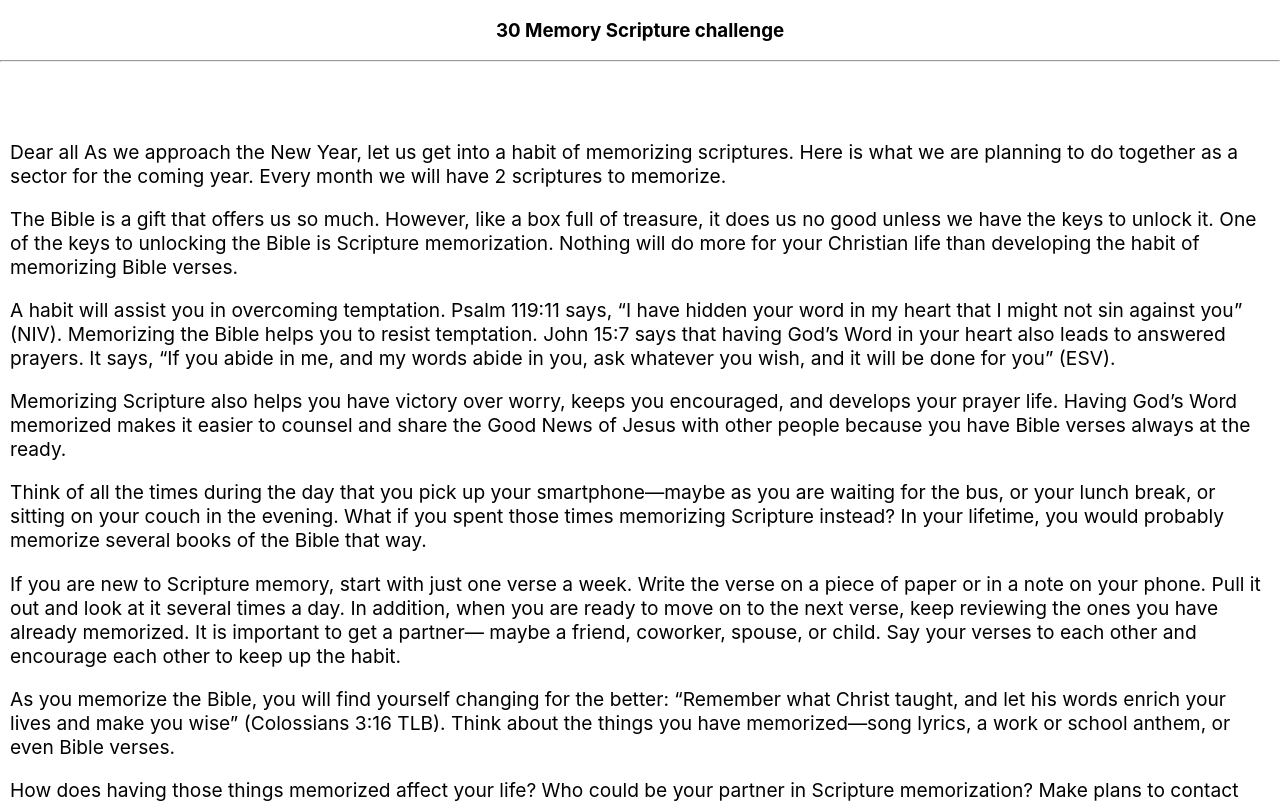
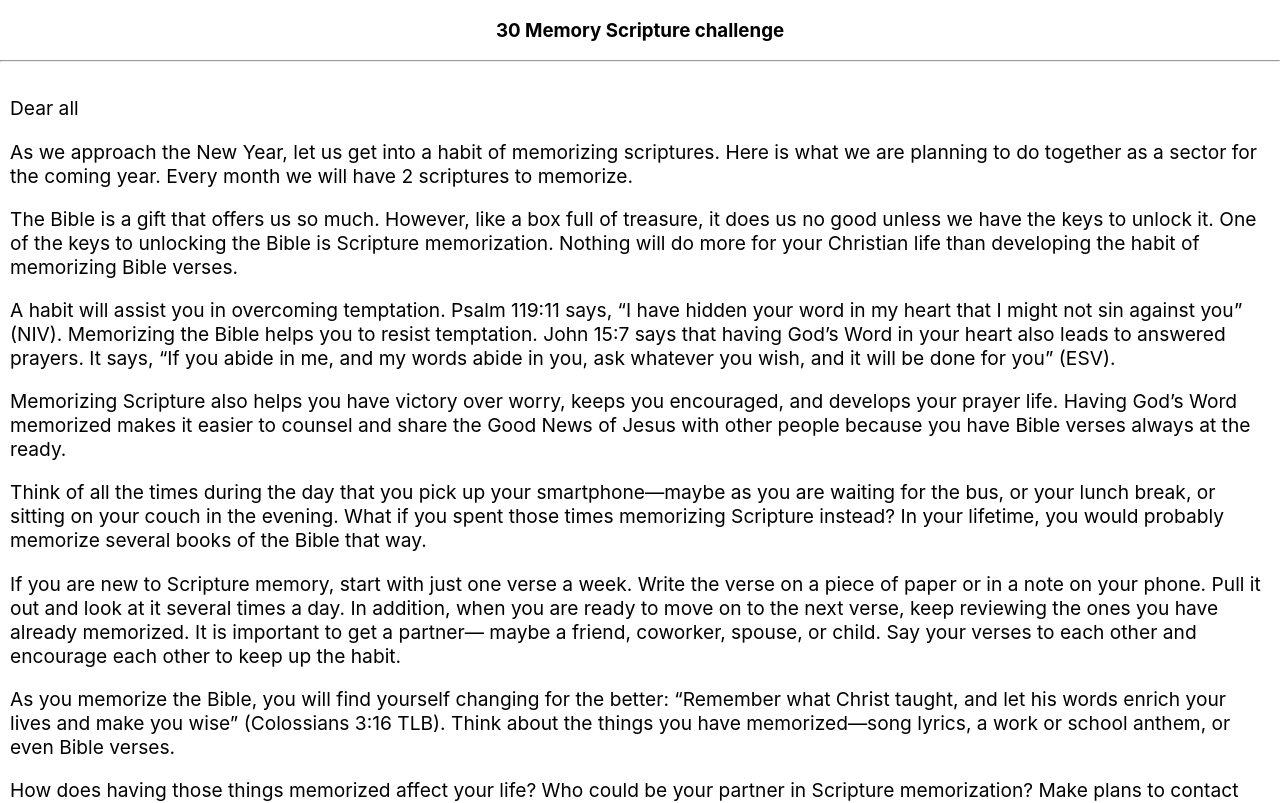
Before and after one commit to verfran/21msin21, a React (Create React App) app: page / in a window 1280 px wide. Shown: the top 803 px of the page. Built offline with nearby package versions, Linux system fonts and the light colour scheme.

Commit message:
content modified

```diff
--- a/src/IntroCard.js
+++ b/src/IntroCard.js
@@ -13,10 +13,9 @@ const IntroCard = (props) => {
         <div>
             <Card>
                 <CardBody style={bodyStyle} >
-                    <CardText><big>
+                    <CardText><big>Dear all
 <br />
                         <p>
-                            Dear all
                             As we approach the New Year, let us get into a habit of memorizing scriptures. Here is what we are planning to do together as a sector for the coming year. Every month we will have 2 scriptures to memorize.
 </p>
                         <p>
```
